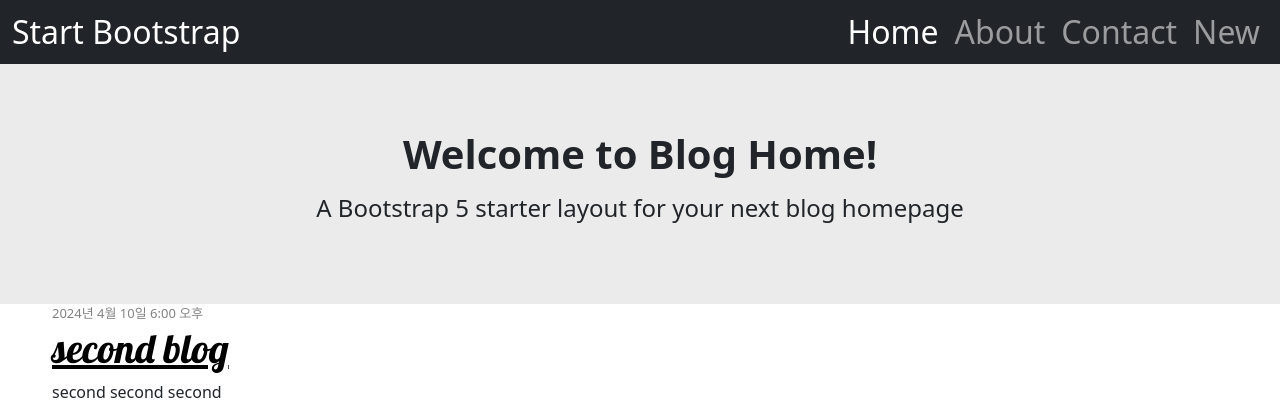
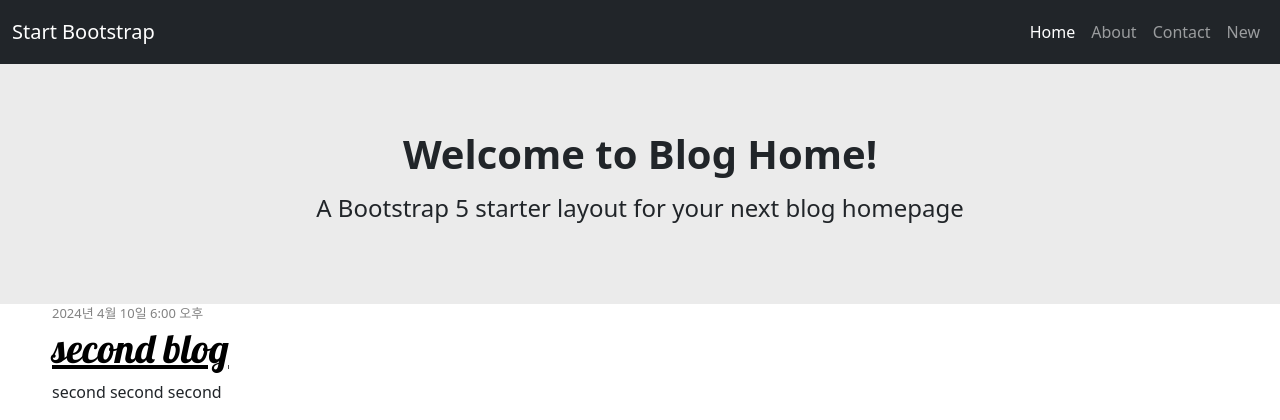
Before and after one commit to eunjinnnn/blog, a Django app: page / in a window 1280 px wide. Shown: the top 420 px of the page. Run offline with Django 5.2, Linux system fonts and the light colour scheme; data comes from the database, SQL or seed files in the repository.

Commit message:
change navbar href

```diff
--- a/mysite/blog/static/css/blog.css
+++ b/mysite/blog/static/css/blog.css
@@ -9,10 +9,9 @@
     font-size: 36pt;
     text-decoration: none;
 } */
-.nav-link a {
-    font-size: xx-large;
-
-}
+.nav-link.active {
+    color: white;
+  }
 
 .content {
     margin-left: 40px;
--- a/mysite/blog/templates/blog/base.html
+++ b/mysite/blog/templates/blog/base.html
@@ -12,7 +12,7 @@
         <!-- navbar -->
         <nav class="navbar navbar-expand-sm bg-dark navbar-dark" style = ' height: 8%;'>
           <div class="container-fluid">
-            <a class="navbar-brand" href="{% url 'post_list' %}" style="font-size: xx-large;">Start Bootstrap</a>
+            <a class="navbar-brand" href="{% url 'post_list' %}" >Start Bootstrap</a>
             <button class="navbar-toggler" type="button" data-bs-toggle="collapse" data-bs-target="#navbarNavDropdown" aria-controls="navbarNavDropdown" aria-expanded="false" aria-label="Toggle navigation">
               <span class="navbar-toggler-icon"></span>
             </button>
@@ -20,16 +20,16 @@
               <ul class="nav justify-content-end">
                   <ul class="navbar-nav">
                     <li class="nav-item">
-                      <a class="nav-link active" aria-current="page" href="#" style="font-size: xx-large;">Home</a>
+                      <a class="nav-link active" aria-current="page" href="{% url 'post_new' %}" >Home</a>
                     </li>
                     <li class="nav-item">
-                      <a class="nav-link" href="#" style="font-size: xx-large;">About</a>
+                      <a class="nav-link" href="#">About</a>
                     </li>
                     <li class="nav-item">
-                      <a class="nav-link" href="#" style="font-size: xx-large;">Contact</a>
+                      <a class="nav-link" href="#">Contact</a>
                     </li>
                     <li class="nav-item">
-                      <a class="nav-link" href="{% url 'post_new' %}" style="font-size: xx-large;">New</a>
+                      <a class="nav-link" href="{% url 'post_new' %}" >New</a>
                     </li>
                   </ul>
               </ul>
@@ -46,7 +46,7 @@
 
         <div class="content container">
             <div class="row">
-                <div class="col-md-8">
+                <div class="col-md-8" style="width: 80%;">
                 {% block content %}
                 {% endblock %}
                 </div>
```
